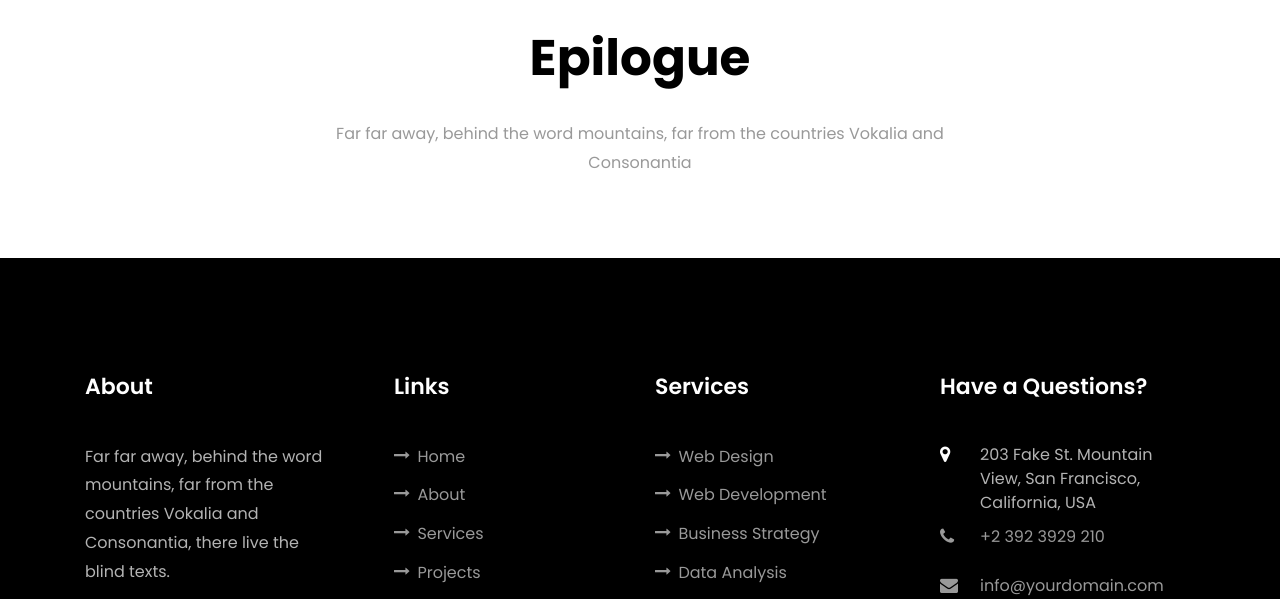
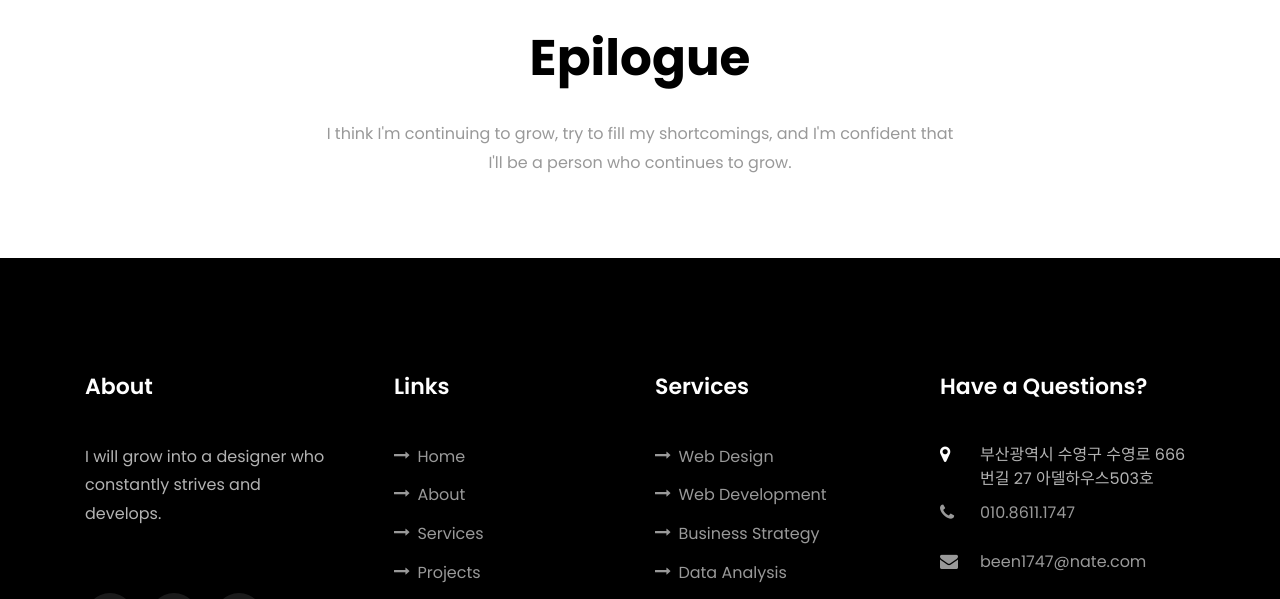
Before and after one commit to been1747/portfolio, a plain HTML site: page index.html in a window 1280 px wide. Shown: the part 3830-4429 px from the top of the page. Drawn offline with Linux system fonts and the light colour scheme; files whose address does not match are found by name.

Commit message:
portfolio

```diff
--- a/index.html
+++ b/index.html
@@ -319,7 +319,7 @@
           <div class="col-md-12 heading-section text-center ftco-animate">
           	<h1 class="big big-2">Projects</h1>
             <h2 class="mb-4">My Projects</h2>
-            <p>Far far away, behind the word mountains, far from the countries Vokalia and Consonantia</p>
+            <p>It's my project. It will continue and we will continue to grow.</p>
           </div>
         </div>
     		<div class="row no-gutters">
@@ -390,7 +390,7 @@
           <div class="col-md-7 heading-section text-center ftco-animate">
             <h1 class="big big-2">Epilogue</h1>
             <h2 class="mb-4">Epilogue</h2>
-            <p>Far far away, behind the word mountains, far from the countries Vokalia and Consonantia</p>
+            <p>I think I'm continuing to grow, try to fill my shortcomings, and I'm confident that I'll be a person who continues to grow.</p>
           </div>
         </div>
       </div>
@@ -403,7 +403,7 @@
           <div class="col-md">
             <div class="ftco-footer-widget mb-4">
               <h2 class="ftco-heading-2">About</h2>
-              <p>Far far away, behind the word mountains, far from the countries Vokalia and Consonantia, there live the blind texts.</p>
+              <p>I will grow into a designer who constantly strives and develops.</p>
               <ul class="ftco-footer-social list-unstyled float-md-left float-lft mt-5">
                 <li class="ftco-animate"><a href="#"><span class="icon-twitter"></span></a></li>
                 <li class="ftco-animate"><a href="#"><span class="icon-facebook"></span></a></li>
@@ -440,9 +440,9 @@
             	<h2 class="ftco-heading-2">Have a Questions?</h2>
             	<div class="block-23 mb-3">
 	              <ul>
-	                <li><span class="icon icon-map-marker"></span><span class="text">203 Fake St. Mountain View, San Francisco, California, USA</span></li>
-	                <li><a href="#"><span class="icon icon-phone"></span><span class="text">+2 392 3929 210</span></a></li>
-	                <li><a href="#"><span class="icon icon-envelope"></span><span class="text">info@yourdomain.com</span></a></li>
+	                <li><span class="icon icon-map-marker"></span><span class="text">부산광역시 수영구 수영로 666번길 27 아델하우스503호</span></li>
+	                <li><a href="#"><span class="icon icon-phone"></span><span class="text">010.8611.1747</span></a></li>
+	                <li><a href="#"><span class="icon icon-envelope"></span><span class="text">been1747@nate.com</span></a></li>
 	              </ul>
 	            </div>
             </div>
```
